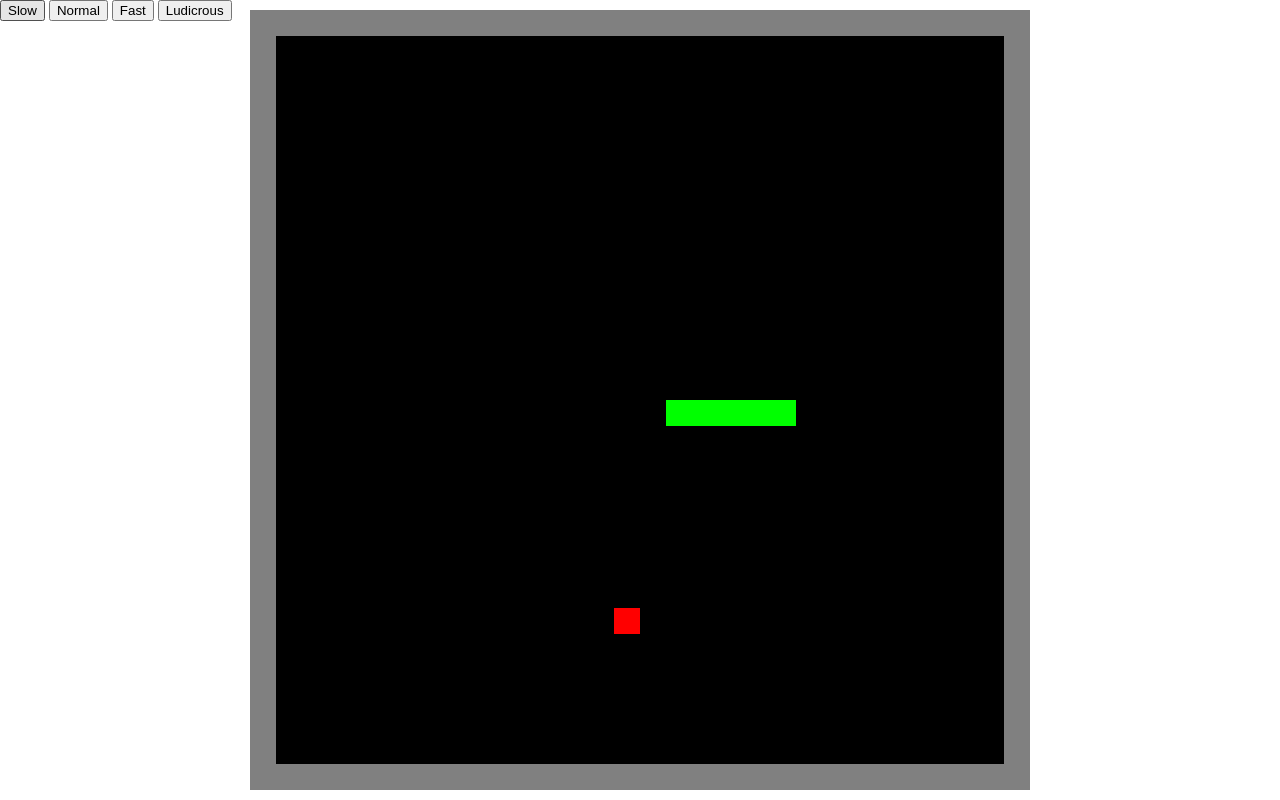
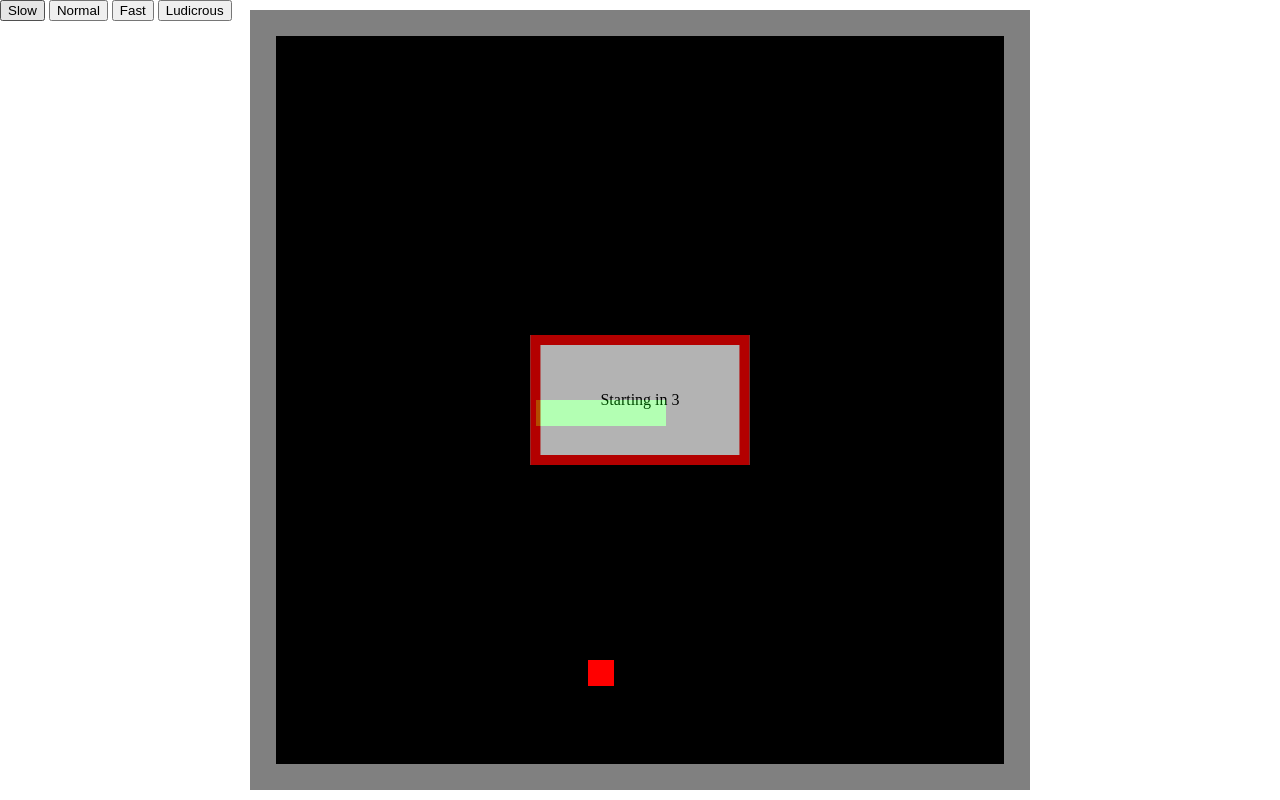
Before and after one commit to tomca32/snake, a website built with webpack: page src/index.html in a window 1280 px wide. Built offline with nearby package versions, Linux system fonts and the light colour scheme.

Commit message:
Added unpause timer

```diff
--- a/src/index.css
+++ b/src/index.css
@@ -41,4 +41,5 @@ html, body {
   border: 10px solid red;
   box-shadow: 10px 10px 10px black;
   background: white;
+  opacity: 0.7;
 }
--- a/src/index.js
+++ b/src/index.js
@@ -3,7 +3,7 @@ import {calculateStartPosition, initializeGrid} from './grid';
 import {initializeCanvas, redrawCanvas} from './drawing';
 import Snake from './models/Snake';
 import {initializeDefaultDirections, inputStep} from './input';
-import {isPaused} from './pause';
+import {isPaused, pause, unpause} from './pause';
 
 const SPEED = {
   slow: 200,
@@ -16,11 +16,13 @@ let stepDuration = SPEED.normal;
 
 
 function startGame() {
+  pause();
   initializeGrid();
   let snakeHead = new Snake(calculateStartPosition());
   initializeCanvas(document.getElementById('app'));
   redrawCanvas();
   initializeDefaultDirections();
+  unpause();
 
   let loop = setTimeout(function step() {
     if (!isPaused) {
--- a/src/pause.js
+++ b/src/pause.js
@@ -1,13 +1,21 @@
-let isPaused = false;
+let isPaused = true;
 let pauseWindow = document.createElement('div');
 pauseWindow.className = 'pause-window';
+
 let pauseText = document.createElement('p');
 pauseText.className = 'pause-text';
-pauseText.innerText = 'Game paused. Press "P" to unpause.';
 pauseWindow.appendChild(pauseText);
 
+let timer;
+
+const PAUSED_TEXT = 'Game paused. Press "P" to unpause.';
+
+function timerText(time) {
+  return `Starting in ${time}`;
+}
+
 function togglePause() {
-  if (isPaused) {
+  if (isPaused && !timer) {
     return unpause();
   }
   pause();
@@ -15,19 +23,37 @@ function togglePause() {
 
 function pause() {
   isPaused = true;
+  pauseText.innerText = PAUSED_TEXT;
+  if (timer) {
+    clearTimeout(timer);
+    timer = void 0;
+  }
   drawPauseWindow();
 }
 
 function unpause() {
-  isPaused = false;
-  document.body.removeChild(pauseWindow);
+  startTimer();
 }
 
 function drawPauseWindow() {
   document.body.appendChild(pauseWindow);
 }
 
+function startTimer(time = 3) {
+  if (time === 0) {
+    isPaused = false;
+    document.body.removeChild(pauseWindow);
+    timer = void 0;
+    return;
+  }
+  pauseText.innerText = timerText(time);
+  timer = setTimeout(startTimer.bind(null, time - 1), 1000);
+
+}
+
 export {
   togglePause,
+  pause,
+  unpause,
   isPaused
 }
```
Also changed, not shown: README.md.
